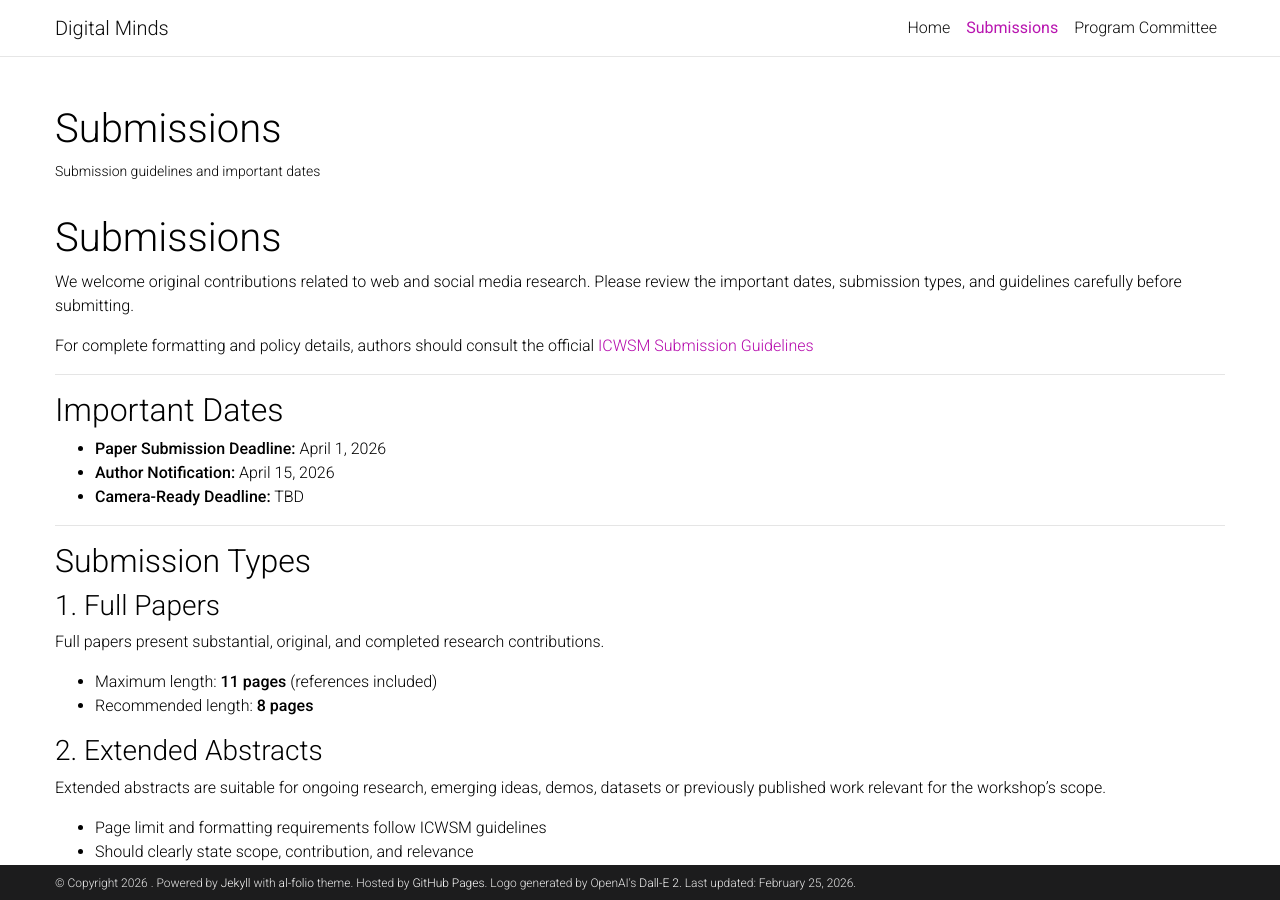
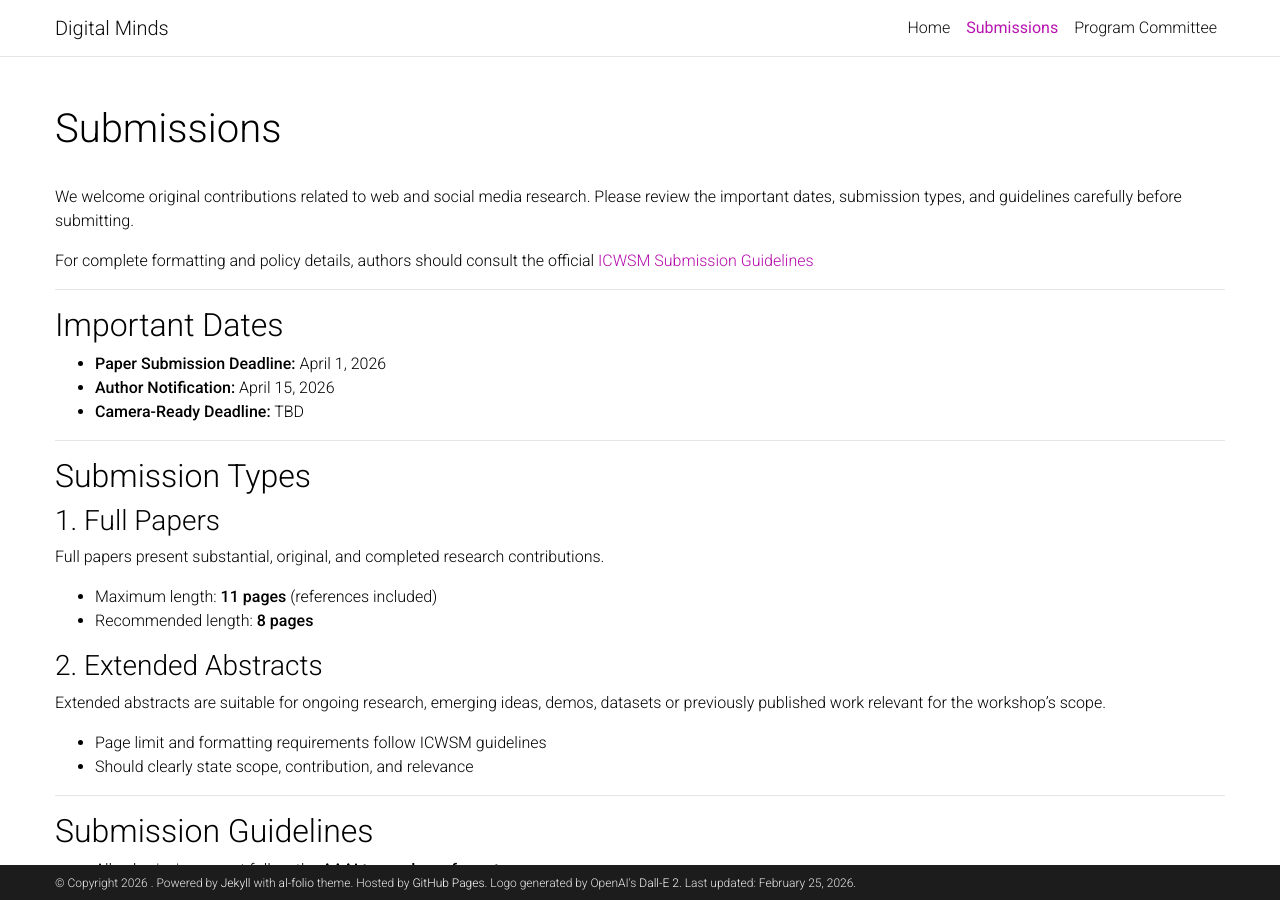
Before and after one commit to DMWorkshop/dmworkshop.github.io, a Jekyll site: the page built from _pages/CFP.md, in a window 1280 px wide and 900 px high. Built offline with Jekyll 4.4.1, drawn with Linux system fonts in a browser that asks for light colours; a style sheet for code colours, icons or effects is not loaded.

Commit message:
Update CFP page by removing header and description
Removed the header and description from the CFP page.

```diff
--- a/_pages/CFP.md
+++ b/_pages/CFP.md
@@ -2,12 +2,9 @@
 layout: page
 permalink: /submission/
 title: Submissions
-description: Submission guidelines and important dates
 nav: true
 nav_order: 2
 ---
-
-# Submissions
 
 We welcome original contributions related to web and social media research. Please review the important dates, submission types, and guidelines carefully before submitting.
 
```
